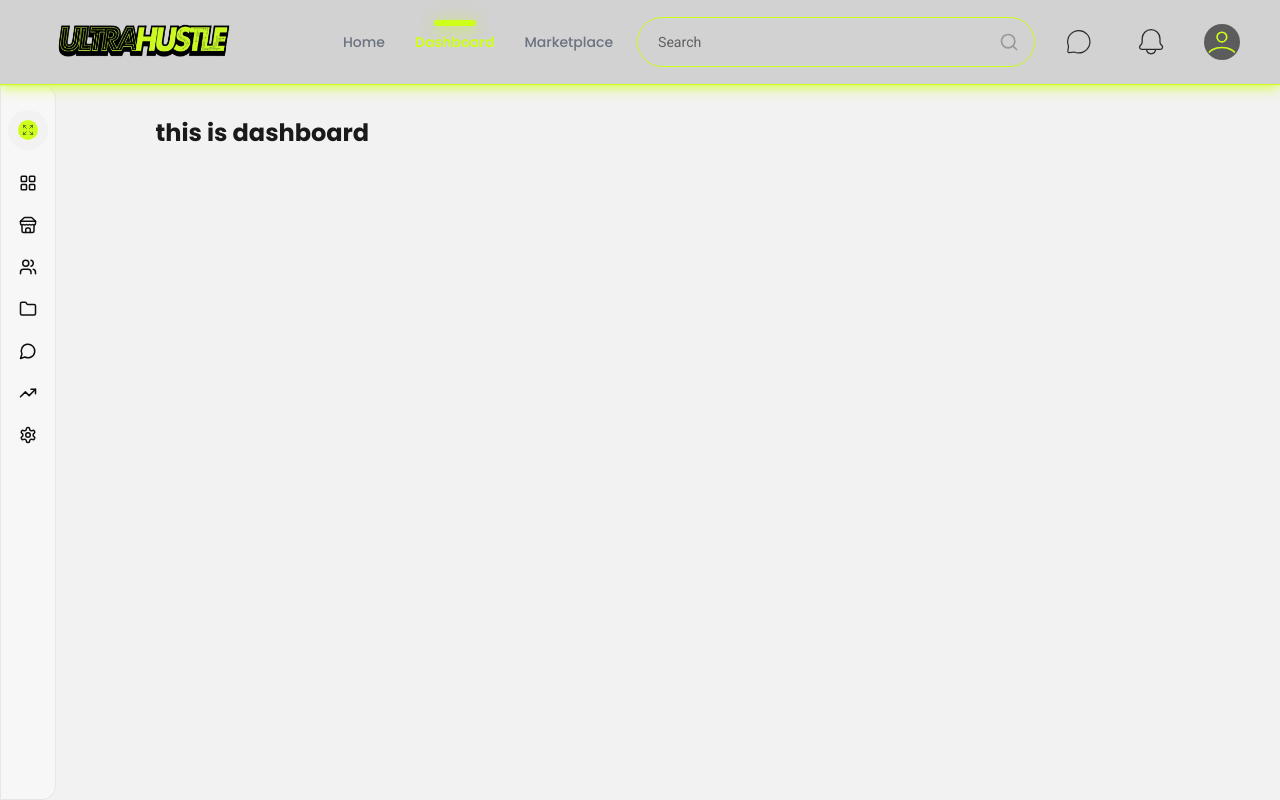
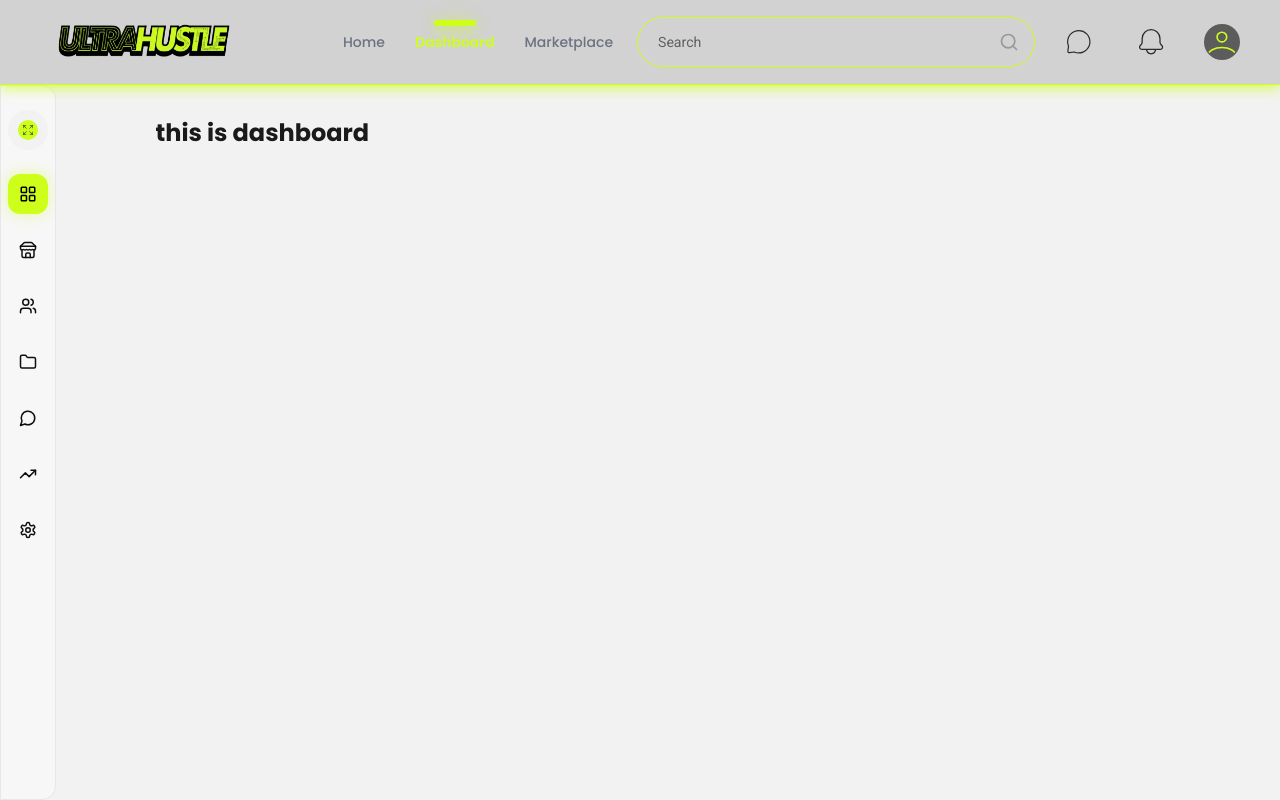
Before and after one commit to milanKUN/ultrahustle_new, a React (Vite) app: page /dashboard in a window 1280 px wide. Built offline with nearby package versions, Linux system fonts and the light colour scheme.

Commit message:
update from collaborator

```diff
--- a/src/components/layout/NavbarLight.css
+++ b/src/components/layout/NavbarLight.css
@@ -489,7 +489,7 @@
 /* User Dropdown Menu */
 .user-dropdown {
   position: absolute;
-  top: calc(100% + 10px);
+  top: calc(100% + 24px) !important;
   right: 0;
   width: 260px;
   background: rgba(254, 254, 254, 0.40);
--- a/src/components/layout/Sidebar.jsx
+++ b/src/components/layout/Sidebar.jsx
@@ -215,14 +215,41 @@ export default function Sidebar({
               <img src="/switch.svg" alt="toggle sidebar" className="w-5 h-5" />
             </button>
 
-            <div className="flex flex-col space-y-6">
-              {SIDEBAR_ITEMS.map((item) => (
-                <item.icon
-                  key={item.label}
-                  size={18}
-                  style={{ color: "var(--text)" }}
-                />
-              ))}
+            <div className="flex flex-col space-y-4">
+              {SIDEBAR_ITEMS.map((item) => {
+                const isActive = activeMain === item.label;
+                return (
+                  <button
+                    key={item.label}
+                    onClick={() => {
+                      // Always expand on click as requested
+                      setExpanded(true);
+
+                      if (item.path) {
+                        navigate(item.path);
+                        setActiveMain(item.label);
+                        setOpenMenu(null);
+                      } else if (item.children && item.children.length > 0) {
+                        setActiveMain(item.label);
+                        setOpenMenu(item.label);
+                      }
+                    }}
+                    className={`
+                      w-10 h-10 rounded-xl flex items-center justify-center transition-all duration-300
+                      ${isActive
+                        ? "bg-[#CEFF1B] shadow-[0_0_15px_rgba(206,255,27,0.4)]"
+                        : "hover:bg-white/10"
+                      }
+                    `}
+                    title={item.label}
+                  >
+                    <item.icon
+                      size={18}
+                      style={{ color: isActive ? "#000" : "var(--text)" }}
+                    />
+                  </button>
+                );
+              })}
             </div>
           </aside>
         )}
@@ -240,7 +267,7 @@ export default function Sidebar({
           <aside
             className={`
               ${isMobile
-                ? "fixed top-0 left-0 h-screen w-[289px] z-[9999]"
+                ? "fixed top-0 left-0 h-screen w-[289px] z-[9999] pt-[85px]"
                 : "sticky top-[85px] w-[289px] min-w-[289px] h-[calc(100vh-85px)]"
               }
               px-6 py-6 flex flex-col
--- a/src/components/layout/UserNavbar.jsx
+++ b/src/components/layout/UserNavbar.jsx
@@ -662,10 +662,10 @@ const NavbarLight = ({ onDropdownChange, theme = "light", toggleSidebar }) => {
               <div className="user-dropdown">
                 <div className="dropdown-greeting">Hi, First Name!</div>
                 <div className="dropdown-divider"></div>
-                <a href="#" className="dropdown-item">
+                <a href="user-profile" className="dropdown-item">
                   My Profile
                 </a>
-                <a href="#" className="dropdown-item">
+                <a href="/setting" className="dropdown-item">
                   Settings
                 </a>
                 <div className="dropdown-divider"></div>
--- a/src/features/dashboard/pages/Dashboard.jsx
+++ b/src/features/dashboard/pages/Dashboard.jsx
@@ -5,12 +5,18 @@ import "./Dashboard.css";
 import "../../../Darkuser.css";
 
 const Dashboard = ({ theme, setTheme }) => {
-    const [sidebarOpen, setSidebarOpen] = useState(false);
+    const [sidebarOpen, setSidebarOpen] = useState(() => {
+        const saved = localStorage.getItem("sidebarOpen");
+        return saved ? JSON.parse(saved) : false;
+    });
     const [showSettings, setShowSettings] = useState(false);
     const [activeSetting, setActiveSetting] = useState("basic");
 
     useEffect(() => {
-        setSidebarOpen(false);
+        localStorage.setItem("sidebarOpen", JSON.stringify(sidebarOpen));
+    }, [sidebarOpen]);
+
+    useEffect(() => {
         setShowSettings(false);
     }, []);
 
--- a/src/features/dashboard/pages/User.jsx
+++ b/src/features/dashboard/pages/User.jsx
@@ -14,12 +14,19 @@ import DeleteAccount from "../components/UserProfile/DeleteAccount";
 import MyPortfolio from "../components/UserProfile/MyPortfolio";
 
 function User({ theme, setTheme }) {
-  const [sidebarOpen, setSidebarOpen] = useState(false);
+  const [sidebarOpen, setSidebarOpen] = useState(() => {
+    const saved = localStorage.getItem("sidebarOpen");
+    return saved ? JSON.parse(saved) : false;
+  });
   const [showSettings, setShowSettings] = useState(false);
   const [activeSetting, setActiveSetting] = useState("account");
 
   const contentRef = useRef(null);
   const ticking = useRef(false);
+
+  useEffect(() => {
+    localStorage.setItem("sidebarOpen", JSON.stringify(sidebarOpen));
+  }, [sidebarOpen]);
 
   /* ---------- SECTION REFS ---------- */
   const refs = {
@@ -36,7 +43,6 @@ function User({ theme, setTheme }) {
 
   /* ---------- INIT ---------- */
   useEffect(() => {
-    setSidebarOpen(false);
     setShowSettings(true);
     setTimeout(() => handleScroll(), 0);
   }, []);
```
